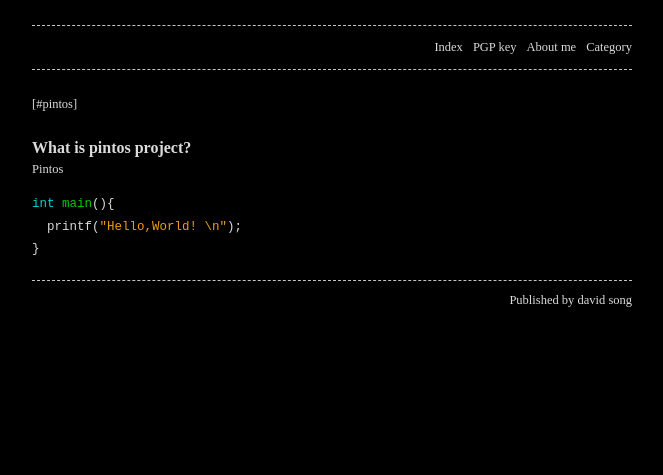
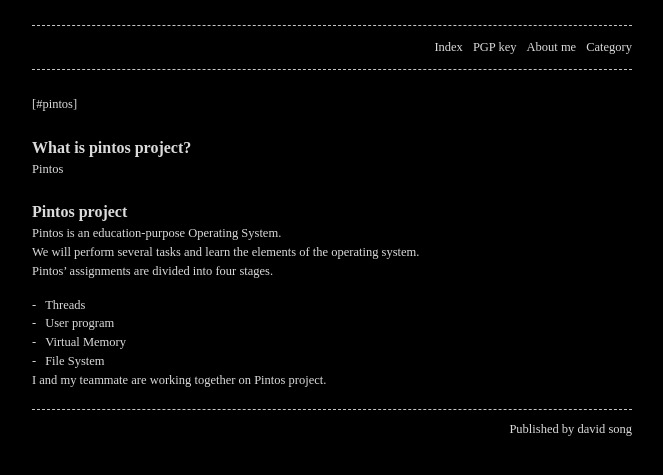
Before and after one commit to david61song/david61song.github.io, a Jekyll site: the page built from _posts/2021-02-19-test.md, in a window 1280 px wide. Shown: the top 475 px of the page, without its empty margins (308-971 px from the left). Built offline with Jekyll 4.4.1, drawn with Linux system fonts in a browser that asks for light colours.

Commit message:
First md

````diff
--- a/_posts/2021-02-19-test.md
+++ b/_posts/2021-02-19-test.md
@@ -9,9 +9,15 @@ tags: [pintos]
 
 Pintos
 
+## Pintos project
 
-```c
-int main(){
-  printf("Hello,World! \n");
-}
-```
+Pintos is an education-purpose Operating System.
+We will perform several tasks and learn the elements of the operating system.
+Pintos' assignments are divided into four stages.
+
+* Threads
+* User program
+* Virtual Memory
+* File System
+
+I and my teammate are working together on Pintos project.
````
Also changed, not shown: 14 other files.
